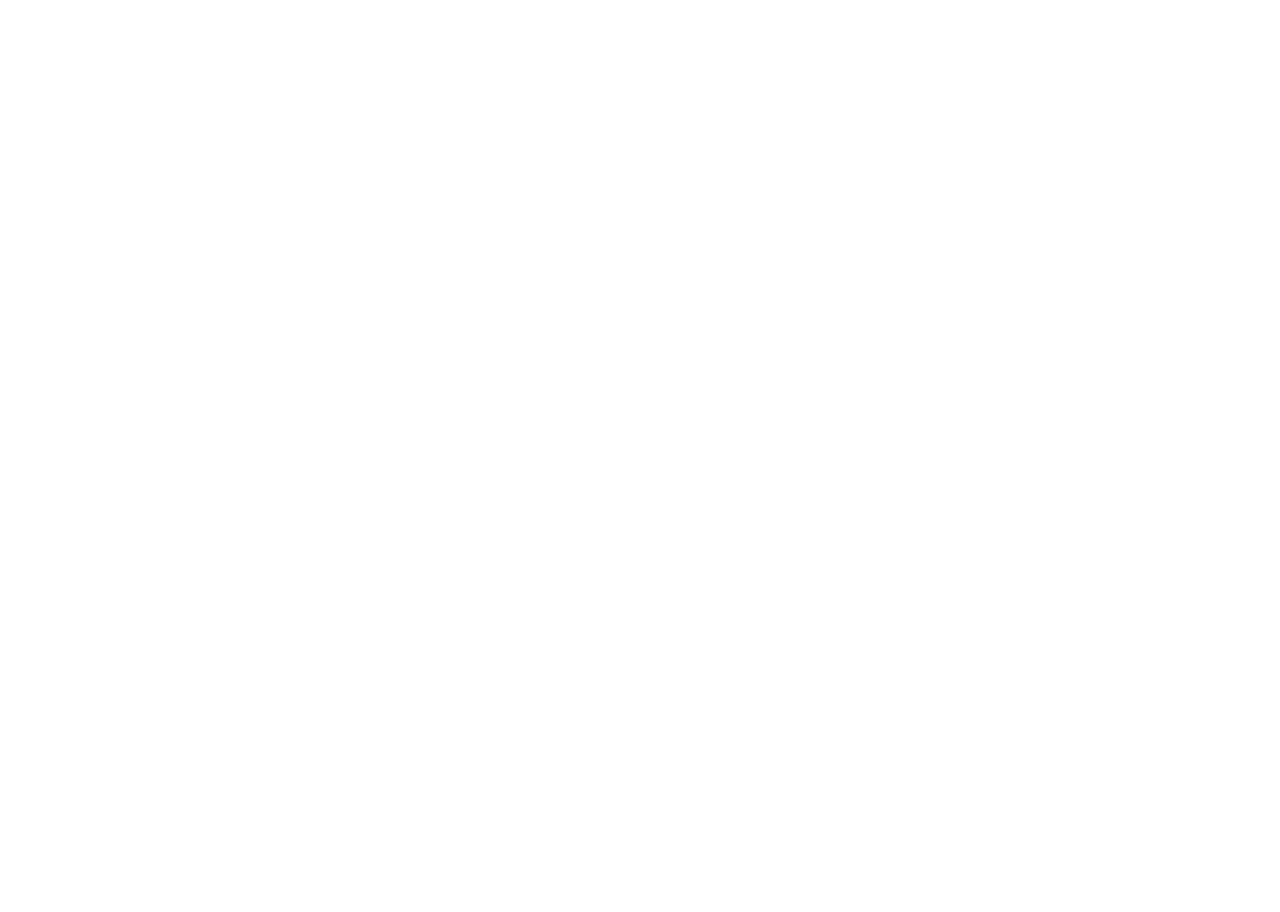
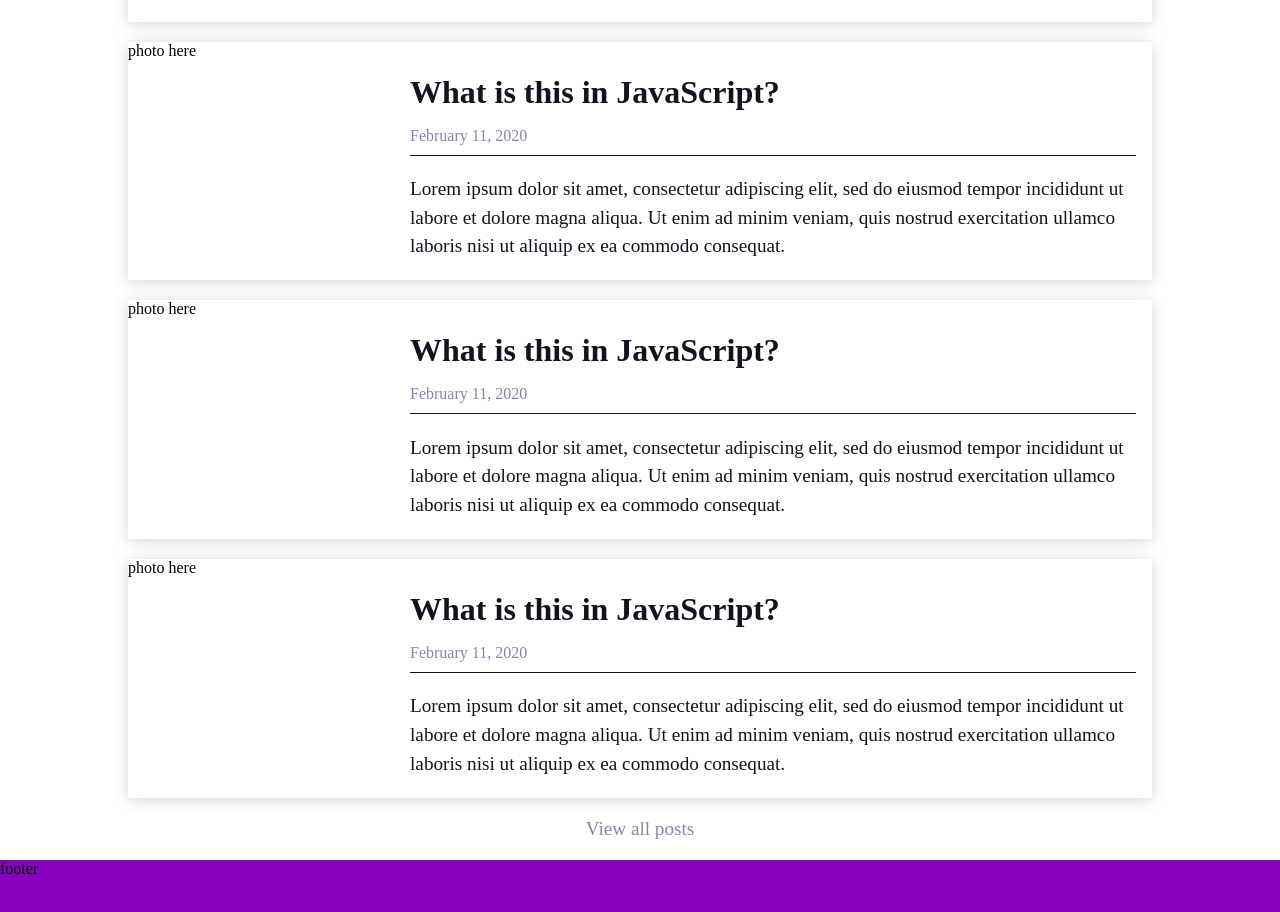
Before and after one commit to nainarazz/portfolio-website, a Next.js app: page / in a window 1280 px wide. Shown: the part 920-1832 px from the top of the page. Before the commit the page ends 800 px from the top, so only its background shows below. Built offline with nearby package versions, Linux system fonts and the light colour scheme.

Commit message:
create card component for posts

```diff
--- /dev/null
+++ b/src/components/horizontal-card/horizontal-card.component.jsx
@@ -0,0 +1,30 @@
+import React from 'react';
+import {
+    CardContainer,
+    CardPhoto,
+    Content,
+    CardTitle,
+    CardDescription,
+} from './horizontal-card.style';
+
+export const HorizontalCard = () => {
+    return (
+        <>
+            <CardContainer>
+                <CardPhoto>photo here</CardPhoto>
+                <Content>
+                    <CardTitle>
+                        <h3>What is this in JavaScript?</h3>
+                        <div className="date">February 11, 2020</div>
+                    </CardTitle>
+                    <CardDescription>
+                        Lorem ipsum dolor sit amet, consectetur adipiscing elit, sed do eiusmod
+                        tempor incididunt ut labore et dolore magna aliqua. Ut enim ad minim veniam,
+                        quis nostrud exercitation ullamco laboris nisi ut aliquip ex ea commodo
+                        consequat.
+                    </CardDescription>
+                </Content>
+            </CardContainer>
+        </>
+    );
+};
--- /dev/null
+++ b/src/components/horizontal-card/horizontal-card.style.jsx
@@ -0,0 +1,49 @@
+import styled from 'styled-components';
+import { themeColor } from '../../themes/colors';
+
+export const CardContainer = styled.div`
+    display: flex;
+    background-color: #fff;
+    box-shadow: 0 0.15rem 0.9rem rgba(38, 50, 56, 0.2);
+    margin: auto;
+    margin-bottom: 20px;
+    max-width: 1080px;
+    width: 100%;
+    flex-direction: column;
+
+    @media (min-width: 768px) {
+        flex-direction: row;
+    }
+`;
+
+export const CardPhoto = styled.div`
+    flex-basis: 53%;
+    @media (min-width: 825px) {
+        flex-basis: 35.5%;
+    }
+`;
+
+export const Content = styled.div`
+    width: 100%;
+    padding: 0 1rem;
+    box-sizing: border-box;
+`;
+
+export const CardTitle = styled.div`
+    border-bottom: 1px solid ${themeColor.darkShade};
+    h3 {
+        font-size: 2rem;
+        color: ${themeColor.darkShade};
+        margin-bottom: 1rem;
+    }
+    .date {
+        padding-bottom: 10px;
+        color: ${themeColor.lightAccent};
+    }
+`;
+
+export const CardDescription = styled.p`
+    font-size: 1.2rem;
+    line-height: 1.5;
+    color: ${themeColor.darkShade};
+`;
--- a/src/components/layout/footer/footer.style.jsx
+++ b/src/components/layout/footer/footer.style.jsx
@@ -1,8 +1,10 @@
 import styled from 'styled-components';
+import { themeColor } from '../../../themes/colors';
 
 export const StyledFooter = styled.div`
     position: absolute;
     bottom: 0;
     width: 100%;
     height: 60px;
+    background-color: ${themeColor.mainBrand};
 `;
--- a/src/components/layout/main-content/main-content.style.jsx
+++ b/src/components/layout/main-content/main-content.style.jsx
@@ -2,5 +2,6 @@
 
 export const StyledMain = styled.div`
     margin: auto;
-    width: 60%;
+    width: 80%;
+    padding-bottom: 80px;
 `;
--- a/src/pages/index.jsx
+++ b/src/pages/index.jsx
@@ -1,15 +1,26 @@
+/* eslint-disable jsx-a11y/anchor-is-valid */
 import React from 'react';
 import styled from 'styled-components';
+import Link from 'next/link';
 import MainContent from '../components/layout/main-content/main-content.component';
 import { Hero } from '../components/sections/hero/hero.component';
 import { themeColor } from '../themes/colors';
 import { NavBar } from '../components/layout/navbar/navbar.component';
 import { Footer } from '../components/layout/footer/footer.component';
+import { HorizontalCard } from '../components/horizontal-card/horizontal-card.component';
 
 const StyledHeading = styled.h2`
     color: ${themeColor.darkAccent};
     text-align: center;
     font-size: 2rem;
+`;
+
+const StyledLink = styled.a`
+    color: ${themeColor.lightAccent};
+    font-size: 1.2rem;
+    text-decoration: none;
+    display: block;
+    text-align: center;
 `;
 
 function HomePage() {
@@ -19,6 +30,14 @@
             <Hero />
             <MainContent>
                 <StyledHeading>Blog Posts</StyledHeading>
+                <HorizontalCard />
+                <HorizontalCard />
+                <HorizontalCard />
+                <HorizontalCard />
+                <HorizontalCard />
+                <Link href="/blog">
+                    <StyledLink>View all posts</StyledLink>
+                </Link>
             </MainContent>
             <Footer />
         </>
```
